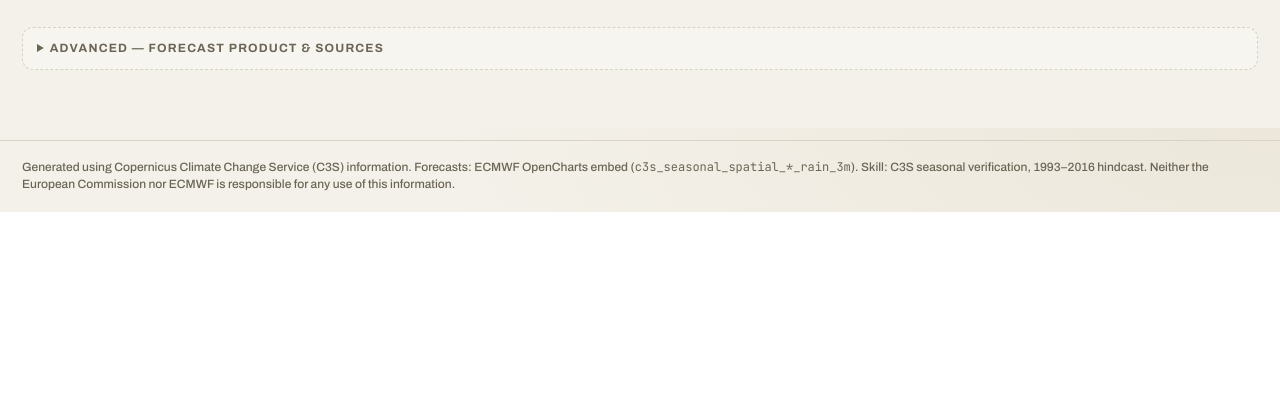
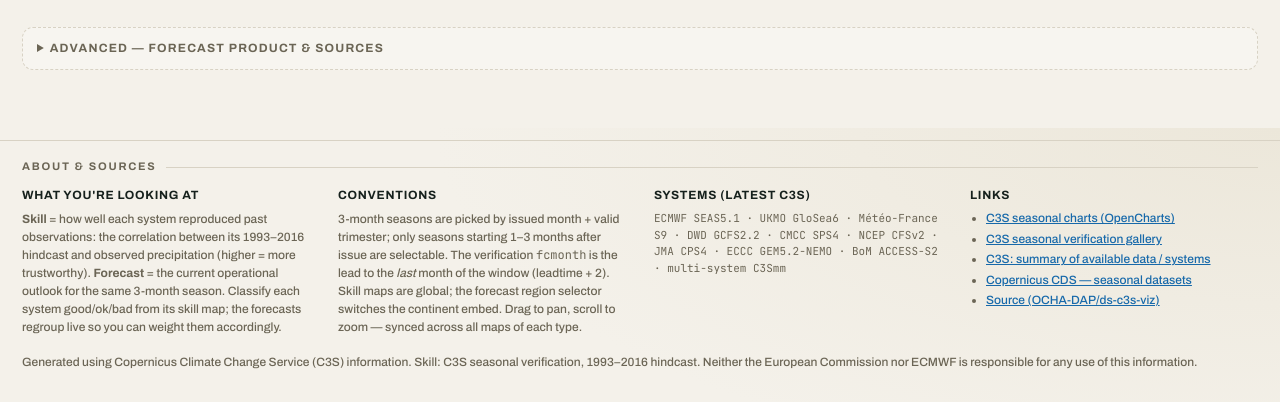
Before and after one commit to OCHA-DAP/ds-c3s-viz, a plain HTML site: page docs/index.html in a window 1280 px wide. Shown: the part 3072-3474 px from the top of the page. Before the commit the page ends 3284 px from the top, so only its background shows below. Drawn offline with Linux system fonts and the light colour scheme.

Commit message:
Add docs/links footer; prioritise skill PNG loading over forecast iframes
- Footer now carries brief docs (skill vs forecast, conventions, system list)
  and links: OpenCharts, verification gallery, C3S available-data summary,
  Copernicus CDS, source repo. All links verified to resolve.
- Skill loads first: skill <img> and the multi-skill probe get
  fetchpriority=high, forecast iframes get fetchpriority=low (+lazy), and the
  multi-skill probe is kicked before anything else in rebuild().

```diff
--- a/docs/index.html
+++ b/docs/index.html
@@ -74,6 +74,10 @@
   .chk{display:flex;align-items:center;gap:7px;font-size:12px;color:var(--ink);margin:4px 0 10px}
   footer{border-top:1px solid var(--line);padding:18px 22px;color:var(--muted);font-size:12px;max-width:1320px;margin:0 auto}
   footer a{color:var(--accent2)}
+  .docs{display:grid;grid-template-columns:repeat(auto-fit,minmax(230px,1fr));gap:18px 28px}
+  .docs h4{margin:0 0 6px;font-size:12px;letter-spacing:.06em;text-transform:uppercase;color:var(--ink)}
+  .docs p{margin:0;line-height:1.5}
+  .docs ul{margin:0;padding-left:16px}.docs li{margin:3px 0}
 </style>
 </head>
 <body>
@@ -138,9 +142,41 @@
 </main>
 
 <footer>
-  Generated using Copernicus Climate Change Service (C3S) information. Forecasts: ECMWF OpenCharts embed
-  (<span class="mono">c3s_seasonal_spatial_*_rain_3m</span>). Skill: C3S seasonal verification, 1993–2016 hindcast.
-  Neither the European Commission nor ECMWF is responsible for any use of this information.
+  <p class="lbl" style="margin-bottom:12px">About &amp; sources</p>
+  <div class="docs">
+    <div>
+      <h4>What you're looking at</h4>
+      <p><b>Skill</b> = how well each system reproduced past observations: the correlation between its
+      1993–2016 hindcast and observed precipitation (higher = more trustworthy). <b>Forecast</b> = the
+      current operational outlook for the same 3-month season. Classify each system good/ok/bad from its
+      skill map; the forecasts regroup live so you can weight them accordingly.</p>
+    </div>
+    <div>
+      <h4>Conventions</h4>
+      <p>3-month seasons are picked by issued month + valid trimester; only seasons starting 1–3 months
+      after issue are selectable. The verification <span class="mono">fcmonth</span> is the lead to the
+      <i>last</i> month of the window (leadtime + 2). Skill maps are global; the forecast region selector
+      switches the continent embed. Drag to pan, scroll to zoom — synced across all maps of each type.</p>
+    </div>
+    <div>
+      <h4>Systems (latest C3S)</h4>
+      <p class="mono" style="font-size:11px">ECMWF SEAS5.1 · UKMO GloSea6 · Météo-France S9 · DWD GCFS2.2 ·
+      CMCC SPS4 · NCEP CFSv2 · JMA CPS4 · ECCC GEM5.2-NEMO · BoM ACCESS-S2 · multi-system C3Smm</p>
+    </div>
+    <div>
+      <h4>Links</h4>
+      <ul>
+        <li><a href="https://climate.copernicus.eu/charts/c3s_seasonal/" target="_blank" rel="noopener">C3S seasonal charts (OpenCharts)</a></li>
+        <li><a href="https://sites.ecmwf.int/cxep/c3s-seasonal-verification/" target="_blank" rel="noopener">C3S seasonal verification gallery</a></li>
+        <li><a href="https://confluence.ecmwf.int/display/CKB/Summary+of+available+data" target="_blank" rel="noopener">C3S: summary of available data / systems</a></li>
+        <li><a href="https://cds.climate.copernicus.eu/datasets?q=seasonal" target="_blank" rel="noopener">Copernicus CDS — seasonal datasets</a></li>
+        <li><a href="https://github.com/OCHA-DAP/ds-c3s-viz" target="_blank" rel="noopener">Source (OCHA-DAP/ds-c3s-viz)</a></li>
+      </ul>
+    </div>
+  </div>
+  <p style="margin-top:18px">Generated using Copernicus Climate Change Service (C3S) information.
+  Skill: C3S seasonal verification, 1993–2016 hindcast. Neither the European Commission nor ECMWF is
+  responsible for any use of this information.</p>
 </footer>
 
 <script>
@@ -197,14 +233,14 @@ function renderReadout(){const ts=state.ts;
 function skillImg(tok){
   if(!tok) return `<div class="vp sk"><div class="ph">no skill map for this system / selection</div></div>`;
   const url=VERIF_TPL(state.ts.m,tok,state.ts.fcmonth);
-  return `<div class="vp sk"><img src="${url}" draggable="false" style="transform:${tfmStr(state.sk)}" referrerpolicy="no-referrer"
+  return `<div class="vp sk"><img src="${url}" draggable="false" fetchpriority="high" style="transform:${tfmStr(state.sk)}" referrerpolicy="no-referrer"
     onerror="this.parentNode.innerHTML='<div class=ph>no map for this month/lead</div>'"></div>`;}
 
 // fixed-size .fxd wrapper (scaled to fit) keeps the embed layout identical across tiles;
 // the transparent overlay lets every forecast tile be dragged/zoomed (iframes eat events)
 function forecastFrame(oc){
   const src=EMBED_TPL(oc,state.ts,state.type,areaFor(state.region));
-  return `<div class="vp fc"><div class="scaler" style="transform:${tfmStr(state.fc)}"><div class="fxd"><iframe loading="lazy" src="${src}" referrerpolicy="no-referrer" allowfullscreen></iframe></div></div><div class="dragcap"></div></div>`;}
+  return `<div class="vp fc"><div class="scaler" style="transform:${tfmStr(state.fc)}"><div class="fxd"><iframe loading="lazy" fetchpriority="low" src="${src}" referrerpolicy="no-referrer" allowfullscreen></iframe></div></div><div class="dragcap"></div></div>`;}
 
 function renderMulti(){
   $("multi").innerHTML =
@@ -234,14 +270,17 @@ function renderGroups(){
   postRender();}
 
 /* ===================== orchestration ===================== */
-function imgLoads(url){return new Promise(r=>{const i=new Image();i.onload=()=>r(true);i.onerror=()=>r(false);i.src=url;});}
+function imgLoads(url){return new Promise(r=>{const i=new Image();i.fetchPriority="high";i.onload=()=>r(true);i.onerror=()=>r(false);i.src=url;});}
 async function resolveMulti(){
   for(const t of MULTI_CANDS){ if(await imgLoads(VERIF_TPL(state.ts.m,t,state.ts.fcmonth))){ state.multiTok=t; renderMulti(); return; } }
   state.multiTok=null; renderMulti();
 }
 function rebuild(){state.ts=timeSpec(+$("y").value,+$("m").value,$("t").value);renderReadout();
-  state.multiTok=null;renderMulti();resolveMulti();
-  renderSkill();renderGroups();}
+  state.multiTok=null;
+  resolveMulti();            // kick the C3S multi skill PNG fetch first (high priority)
+  renderMulti();             // skill placeholder + forecast (forecast iframes are low priority)
+  renderSkill();             // provider skill PNGs (high priority)
+  renderGroups();}           // grouped forecast iframes (low priority, lazy)
 function setCls(sel){state.cls[sel.dataset.k]=sel.value;renderSkill();renderGroups();}
 function setRegion(){state.region=$("region").value;
   renderMulti();renderGroups();}
```
